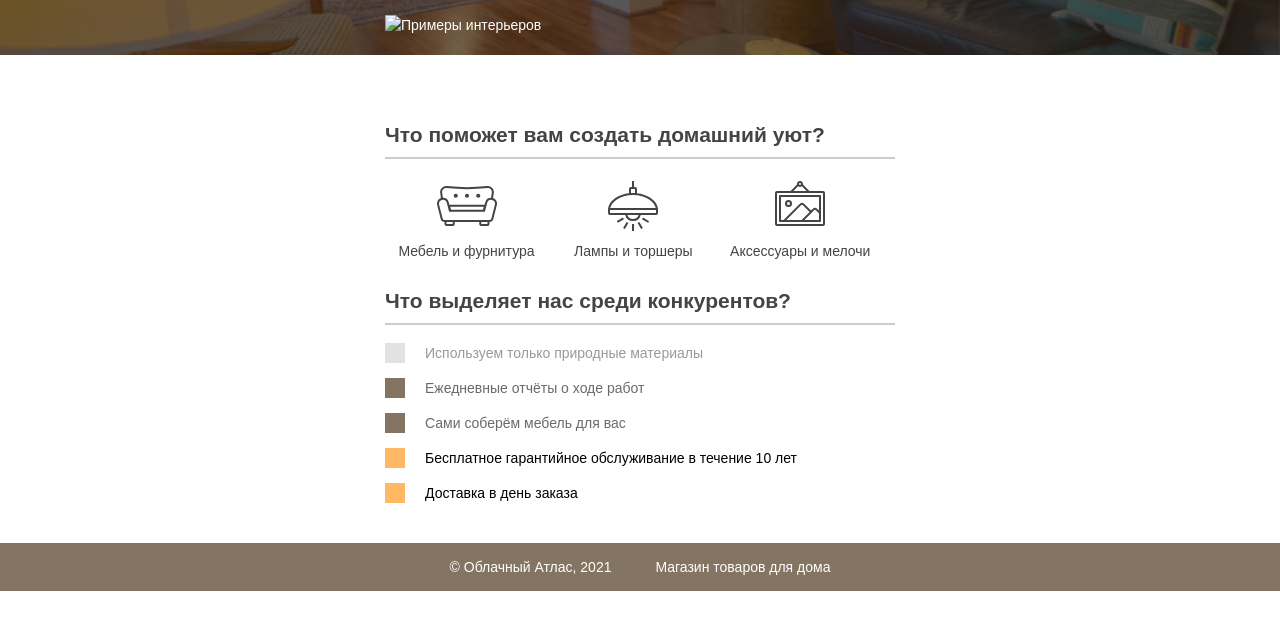
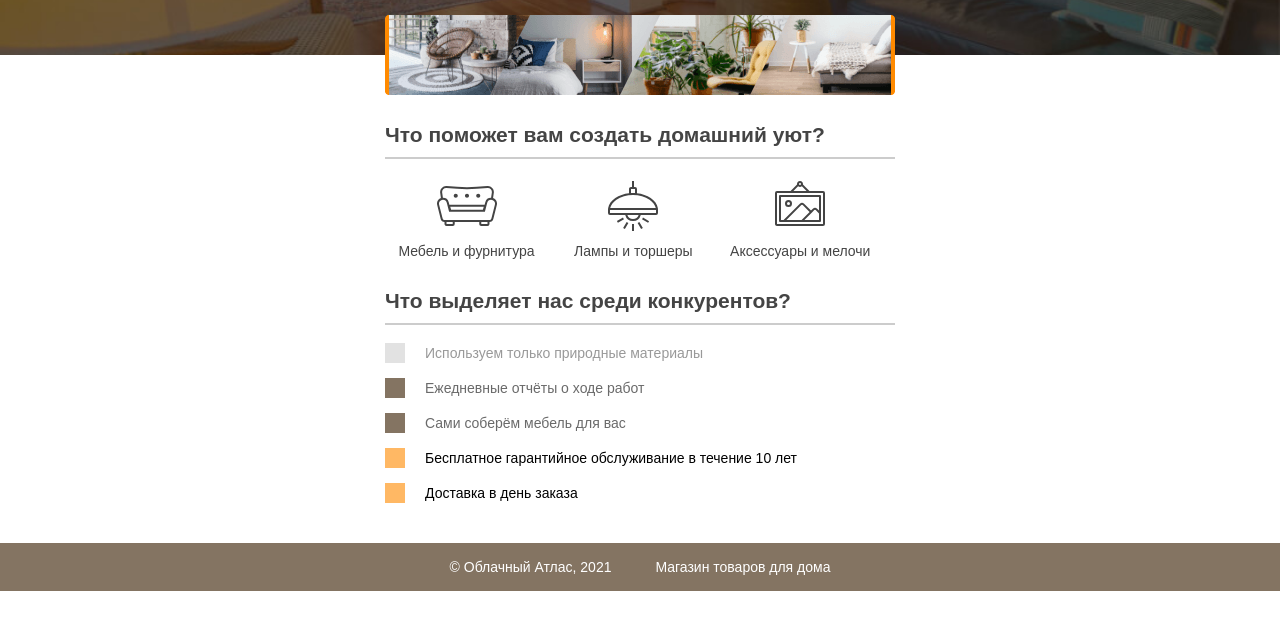
Before and after one commit to QuarkLHC/Corner-, a plain HTML site: page index.html in a window 1280 px wide. Shown: the part 161-790 px from the top of the page. Drawn offline with Linux system fonts and the light colour scheme; files whose address does not match are found by name.

Commit message:
Update index.html

```diff
--- a/index.html
+++ b/index.html
@@ -10,7 +10,7 @@
       <div class="container">
         <h1>Corner</h1>
         <p>Разнообразные товары для дома с доставкой по всей планете</p>
-        <img src="img/gloevk-examples.png" width="510" height="80" alt="Примеры интерьеров">
+        <img src="gloevk-examples.png" width="510" height="80" alt="Примеры интерьеров">
       </div>
     </header>
 
```
